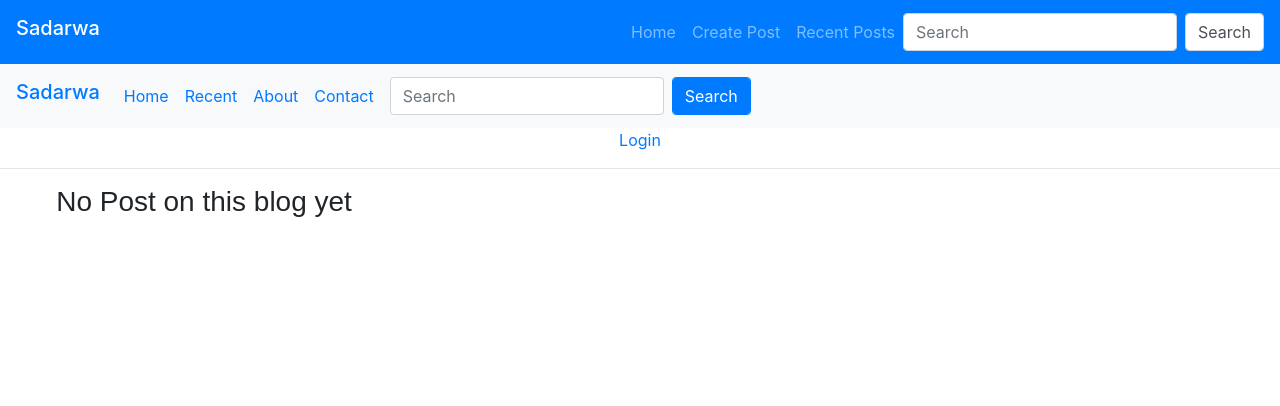
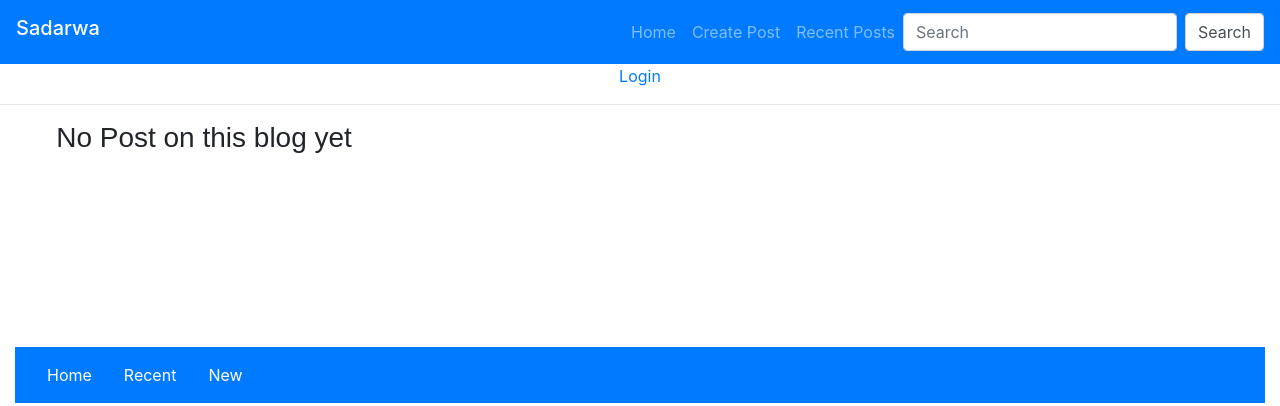
Before and after one commit to AminuBishir/blog-with-flask, a Python web app: template templates/blog.html in a window 1280 px wide. Shown: the top 406 px of the page. Run offline with Jinja, Linux system fonts and the light colour scheme; the template is opened without the code that fills it, so the values that code supplies are empty; some libraries are stand-ins or nearby versions.

Commit message:
refactore some templates

```diff
--- a/templates/base.html
+++ b/templates/base.html
@@ -23,8 +23,8 @@
 		</button>
 		<div class="collapse navbar-collapse flex-row-reverse"  id="navItems">
 			<div class="navbar-nav">
-				<a class="nav-item nav-link" href="#">Home</a>
-				<a class="nav-item nav-link" href="#">Create Post</a>
+				<a class="nav-item nav-link" href="/blog">Home</a>
+				<a class="nav-item nav-link" href="/new_post">Create Post</a>
 				<a class="nav-item nav-link" href="#">Recent Posts</a>
 				<form class="form-inline">
 				<input class="form-control mr-sm-2" type="text" placeholder="Search">
--- a/templates/blog.html
+++ b/templates/blog.html
@@ -1,6 +1,6 @@
 {% extends 'base.html' %}
 	{% block body %}
-	<nav class="navbar navbar-expand-lg navbar-black bg-light">
+	<!--<nav class="navbar navbar-expand-lg navbar-black bg-light">
 		<a class="navbar-brand h1" href="#">Sadarwa</a>
 		<button type="button" class="navbar-toggler" data-toggle="collapse" data-target="#items" aria-controls="items" aria-expanded="false" aria-label="Second Nav" >
 
@@ -18,7 +18,7 @@
 				</form>
 			</div>
 
-		</div>
+		</div>-->
 
 	</nav>
 		<center>
--- a/templates/login.html
+++ b/templates/login.html
@@ -1,7 +1,7 @@
 {% extends 'base.html' %}
 	{% block body %}
 	<center style="margin-top:15%">
-		<p>Generated Token:<font color="green">{{token}}</font></p>
+		<!--<p>Generated Token:<font color="green">{{token}}</font></p>-->
 		<form method="post" action='/login'>
 			<h4 style="font-family:courier; color:red">{{error}}</h4>
 			<label>Email:
@@ -11,7 +11,7 @@
 				<div><input type="password" name = "password"></div>
 			</label>
 
-			<font style="font-family:Sans-serif; font-size:12px;">Don't have an account? <a href="http://localhost:8000/signup">Click here</a> to Signup</font><br>
+			<font style="font-family:Sans-serif; font-size:12px;">Don't have an account? <a href="http://localhost:5000/signup">Click here</a> to Signup</font><br>
 			<button type="submit" class="btn btn-default">Login</button>
 		</form>
 	</center>
--- a/templates/signup.html
+++ b/templates/signup.html
@@ -62,7 +62,7 @@
 			<tr>
 			<td></td>
 			<td><input type="submit" value="Sign Up"><br>
-			<font style="font-family:Sans-serif; font-size:12px;">Already have an account? <a href="http://localhost:8000/login">Click here </a>to login</font></td>
+			<font style="font-family:Sans-serif; font-size:12px;">Already have an account? <a href="http://localhost:5000/login">Click here </a>to login</font></td>
 			</tr>
 
 			</table>
```
